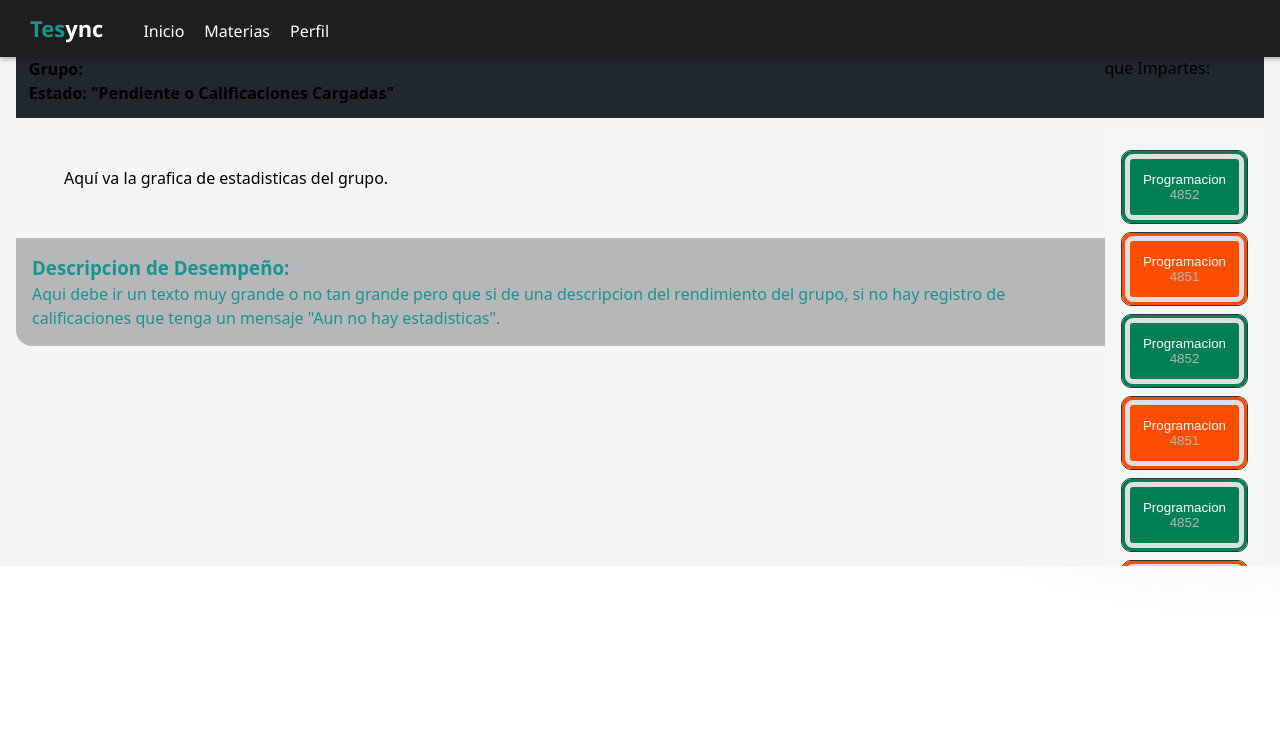
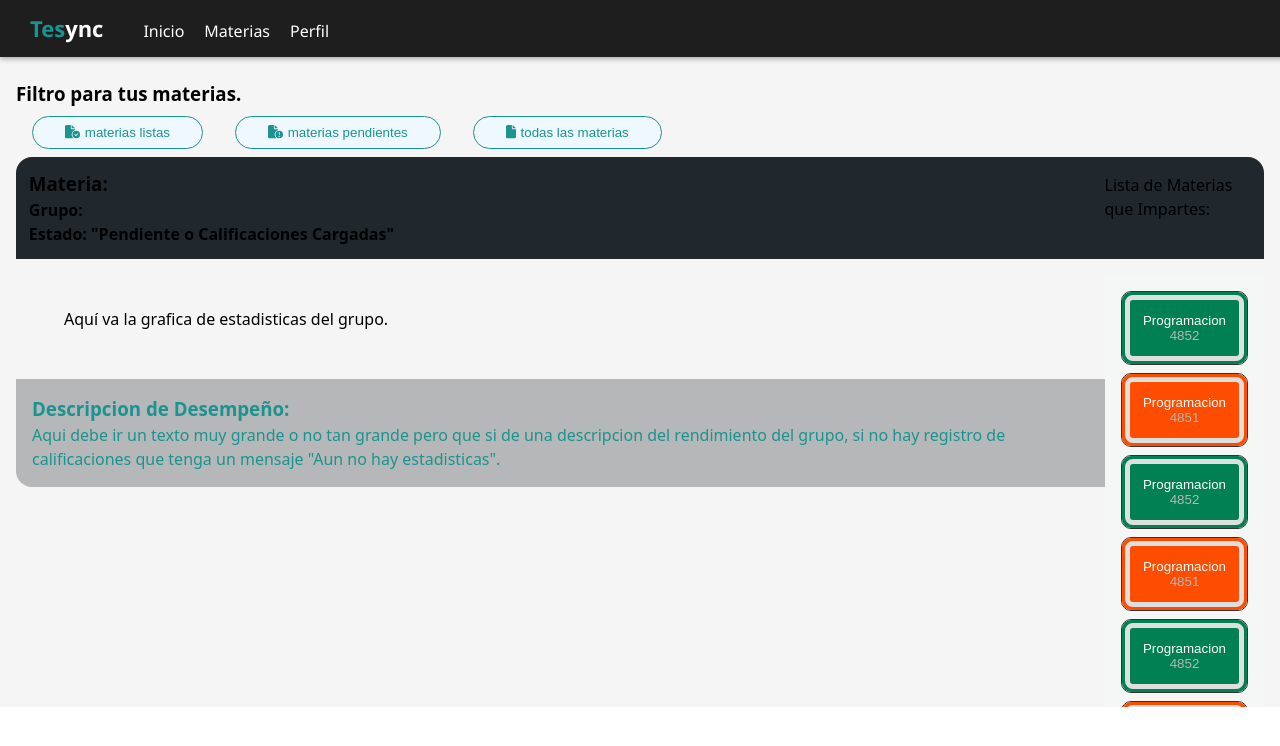
Before and after one commit to ramz0/TESync, a React (Vite) app: page /profesor in a window 1280 px wide. Shown: the top 746 px of the page. Built offline with nearby package versions, Linux system fonts and the light colour scheme.

Commit message:
Filtro para materias Profesor implementado.

```diff
--- /dev/null
+++ b/src/components/BotonFiltroMateria/BotonFiltroMateria.jsx
@@ -0,0 +1,16 @@
+import './BotonFiltroMateriaStyle.css'
+import { FontAwesomeIcon } from '@fortawesome/react-fontawesome'
+
+const BotonFiltroMateria = ({icono, activo, onClick, children}) => {
+  return (
+    <button
+      className={`btn-filtro-materia ${activo ? 'btn-filtro-materia-on' : ''}`}
+      onClick={onClick}
+    >
+      <FontAwesomeIcon icon={icono} />
+      {children}
+    </button>
+  );
+}
+
+export default BotonFiltroMateria;
--- /dev/null
+++ b/src/components/BotonFiltroMateria/BotonFiltroMateriaStyle.css
@@ -0,0 +1,26 @@
+.btn-filtro-materia {
+  background-color: aliceblue;
+  color: var(--color-base);
+  border: 1px solid var(--color-base);
+  border-radius: 2rem;
+  padding: 0.5rem 2rem;
+  margin: 0.5rem 1rem;
+}
+
+.btn-filtro-materia > * {
+  margin-right: 0.3rem;
+}
+
+.btn-filtro-materia-on {
+  background-color: var(--color-base);
+  color: aliceblue;
+  border: 1px solid aliceblue;
+}
+
+.btn-filtro-materia:hover {
+  background-color: rgb(238, 242, 246);
+}
+
+.btn-filtro-materia-on:hover {
+  background-color: var(--color-base);
+}
--- /dev/null
+++ b/src/components/FiltroListaMateriasProfesor/FiltroListaMateriaProfesorStyle.css
@@ -0,0 +1,3 @@
+.titulo-filtro-Lista-Materias {
+  color: black;
+}
--- /dev/null
+++ b/src/components/FiltroListaMateriasProfesor/FiltroListaMateriasProfesor.jsx
@@ -0,0 +1,39 @@
+import './FiltroListaMateriaProfesorStyle.css'
+import { useState } from 'react';
+import { faFileCircleCheck, faFileCircleExclamation, faFile } from '@fortawesome/free-solid-svg-icons';
+import BotonFiltroMateria from '../BotonFiltroMateria/BotonFiltroMateria';
+
+const FiltroListaMateriasProfesor = () => {
+  const [botonesActivos, setBotonesActivos] = useState([
+    {id: 0, icono: faFileCircleCheck, msg: "materias listas", estado: false},
+    {id: 1, icono: faFileCircleExclamation, msg: "materias pendientes", estado: false},
+    {id: 2, icono: faFile, msg: "todas las materias", estado: false},
+  ]);
+
+  const seleccionarBoton = (id) => {
+    setBotonesActivos(botonesActivos.map(ba => ({
+      ...ba,
+      estado: ba.id === id
+    })));
+  };
+
+  return (
+    <main className='titulo-filtro-Lista-Materias'>
+      <h3>Filtro para tus materias.</h3>
+      <span className='flex-row'>
+        {botonesActivos.map((cb) => (
+          <BotonFiltroMateria
+            key={cb.id}
+            icono={cb.icono}
+            activo={cb.estado}
+            onClick={() => seleccionarBoton(cb.id)}
+          >
+            {cb.msg}
+          </BotonFiltroMateria>
+        ))}
+      </span>
+    </main>
+  );
+}
+
+export default FiltroListaMateriasProfesor;
--- a/src/components/ListaMateriasProfesor/ListaMateriasProfesor.jsx
+++ b/src/components/ListaMateriasProfesor/ListaMateriasProfesor.jsx
@@ -1,5 +1,6 @@
 import './ListaMateriasProfesorStyle.css'
 import BotonMaterias from "../BotonMaterias/BotonMaterias";
+import FiltroListaMateriasProfesor from '../FiltroListaMateriasProfesor/FiltroListaMateriasProfesor';
 
 const ListaMateriasProfesor = ({mostrarComponente, cambiarColorTabla}) => {
 
@@ -8,6 +9,7 @@ const ListaMateriasProfesor = ({mostrarComponente, cambiarColorTabla}) => {
       className='flex-column flex-stretch contenedor-info-lista'
       data-aos="zoom-out-left"
     >
+      <FiltroListaMateriasProfesor />
       <header className='flex-row felx-btwn info-grupo'>
         <span className='flex-colum'>
           <h3>Materia:</h3>
--- a/src/components/ListaMateriasProfesor/ListaMateriasProfesorStyle.css
+++ b/src/components/ListaMateriasProfesor/ListaMateriasProfesorStyle.css
@@ -8,6 +8,7 @@
 
 .contenedor-info-lista {
   margin: 1rem;
+  margin-top: 3.5rem;
 }
 
 .contenedor-info-grupo {
--- a/src/pages/Profesor/Profesor.jsx
+++ b/src/pages/Profesor/Profesor.jsx
@@ -34,6 +34,7 @@ const Profesor = () => {
 
   return (
     <main className='fondo-Profesor'>
+      <br />
       <TopBar onPerfilToggle={togglePerfil} />
       {mostrarPerfil && (
           <div className="card-alumno-container">
```
